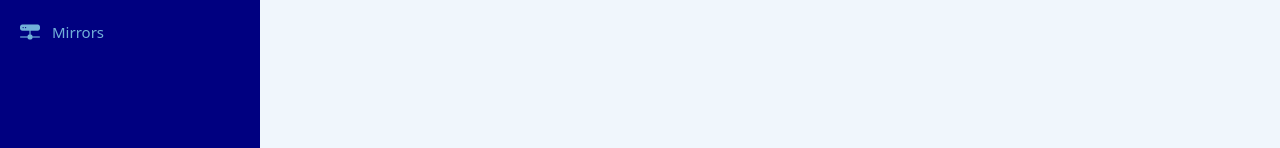
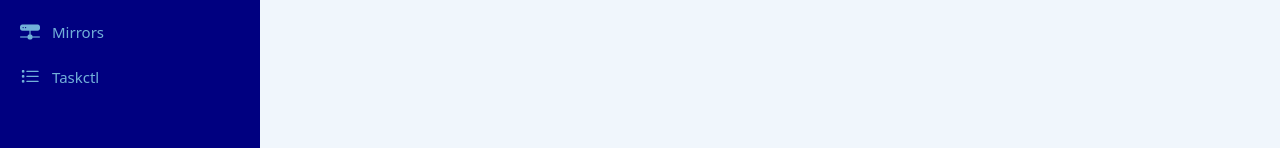
Before and after one commit to mahdiXak47/mahdixak-front, a React (Vite) app: page / in a window 1280 px wide. Shown: the part 513-661 px from the top of the page. Built offline with nearby package versions, Linux system fonts and the light colour scheme.

Commit message:
mirrors again added

```diff
--- a/src/Sidebar.jsx
+++ b/src/Sidebar.jsx
@@ -32,13 +32,13 @@ const NAV_ITEMS = [
     id: 'notes-to-do',
     label: 'Notes to do',
     icon: IconCardChecklistFilled,
-    externalHref: 'https://notes-to-do.darkube.app/',
+    externalHref: 'https://notestodo.mahdixak.ir/',
   },
   {
     id: 'musics',
     label: 'Musics',
     icon: () => <BiIcon name="apple-music" />,
-    externalHref: 'https://mahdixak-music.darkube.app/',
+    externalHref: 'https://musics.mahdixak.ir/',
   },
   { id: 'blackout-situation', label: 'Blackout situation', icon: () => <BiIcon name="wifi-off" /> },
   {
@@ -49,6 +49,12 @@ const NAV_ITEMS = [
   },
   { id: 'encrypted-send', label: 'Encrypted send', icon: () => <BiIcon name="incognito" />, externalHref: 'https://ignis.locker/' },
   { id: 'mirrors', label: 'Mirrors', icon: () => <BiIcon name="hdd-network-fill" /> },
+  {
+    id: 'taskctl',
+    label: 'Taskctl',
+    icon: () => <BiIcon name="list-task" />,
+    externalHref: 'https://taskctl.mahdixak.ir/',
+  },
 ];
 
 export default function Sidebar() {
```
